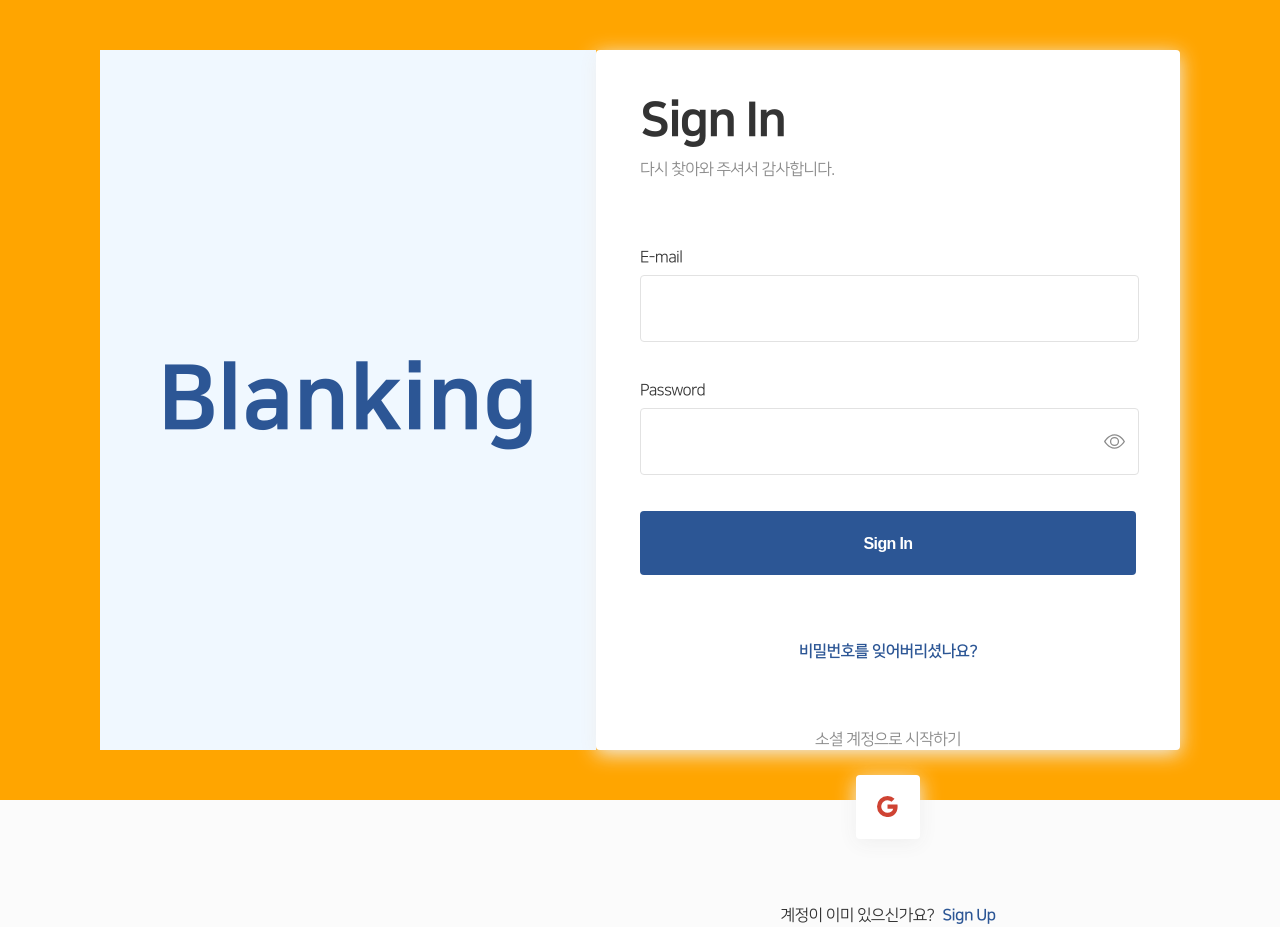
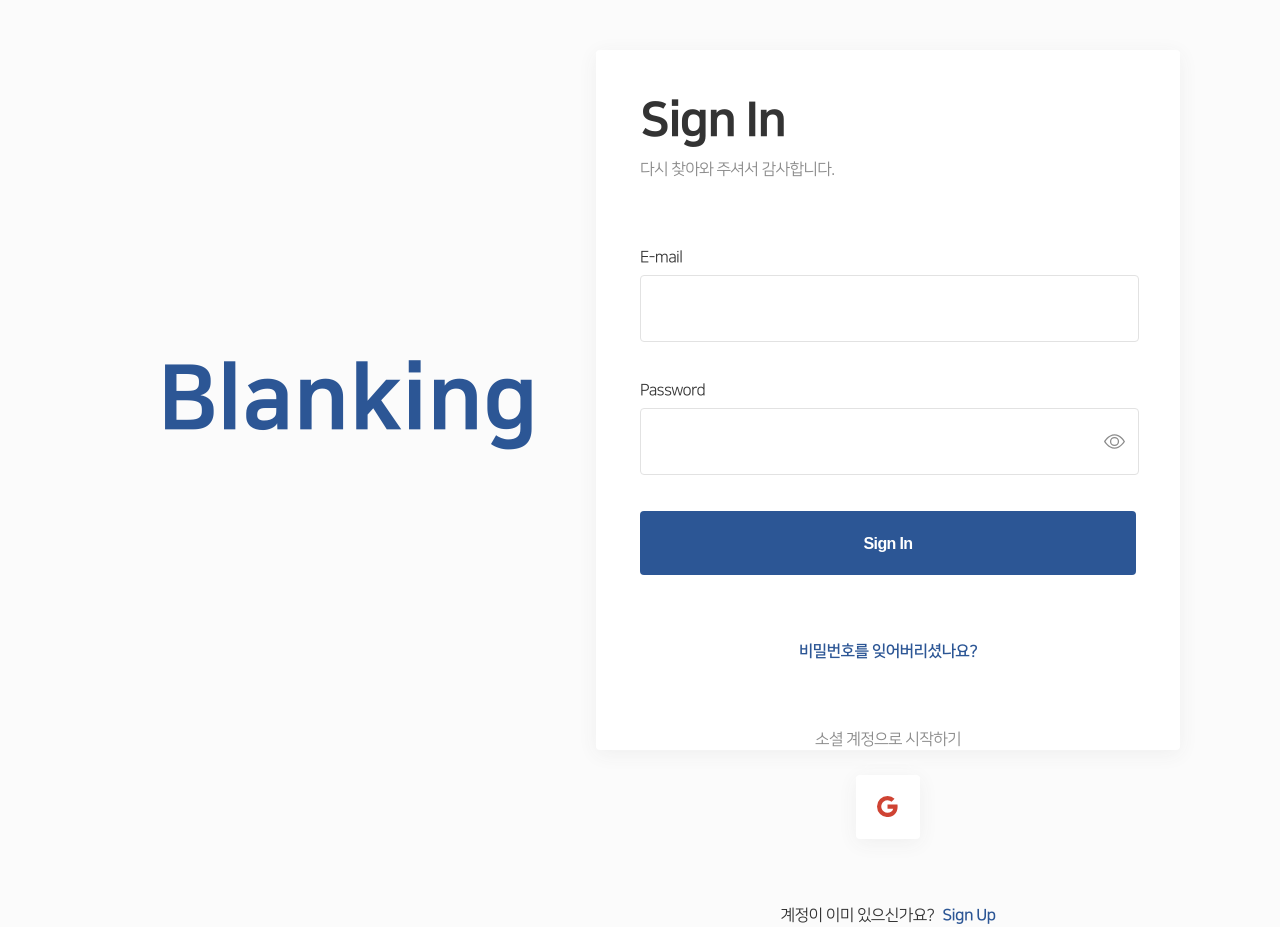
Before and after one commit to JaeilJO/blanking, a Next.js app: page / in a window 1280 px wide. Built offline with nearby package versions, Linux system fonts and the light colour scheme.

Commit message:
fix : 배경화면색 제대로 적용

```diff
--- a/src/app/(unauthrized)/layout.module.scss
+++ b/src/app/(unauthrized)/layout.module.scss
@@ -27,26 +27,19 @@ $auth_wrapper_min_width: 300px;
     display: flex;
     justify-content: center;
 
-    @include a.media-query('small') {
-        background-color: green;
-    }
-
     @include a.media-query('middle') {
-        background-color: orange;
         width: $background-width;
         height: $background-height;
         padding: $background-top-bottom-padding $backgroupd-side-padding;
     }
 
     @include a.media-query('large') {
-        background-color: blue;
         height: $background-height;
         padding: $background-top-bottom-padding 0px;
     }
 }
 
 .slide_intro_wrapper {
-    background-color: aliceblue;
     max-width: 1100px;
     min-width: 400px;
     width: 100%;
```
